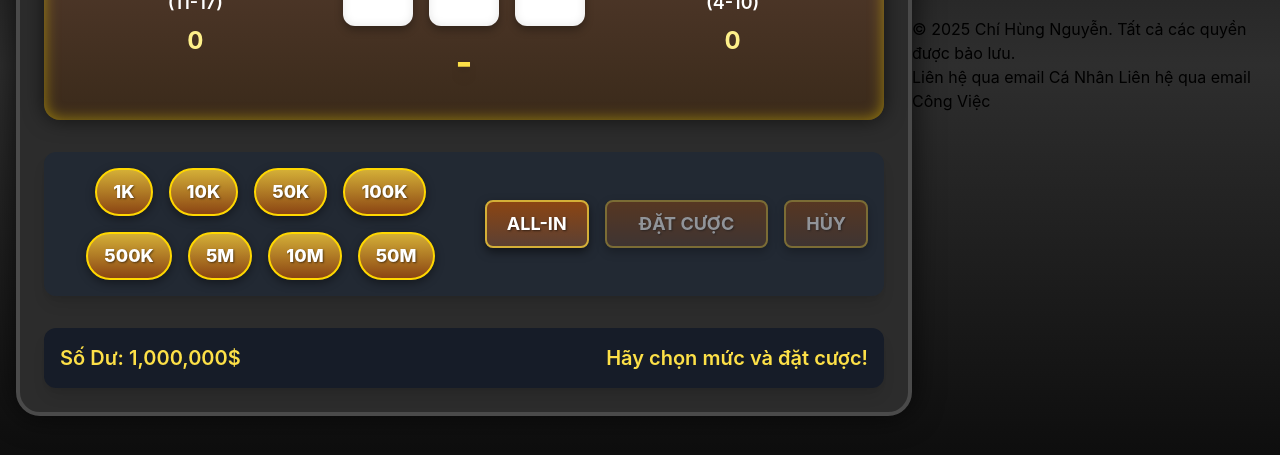
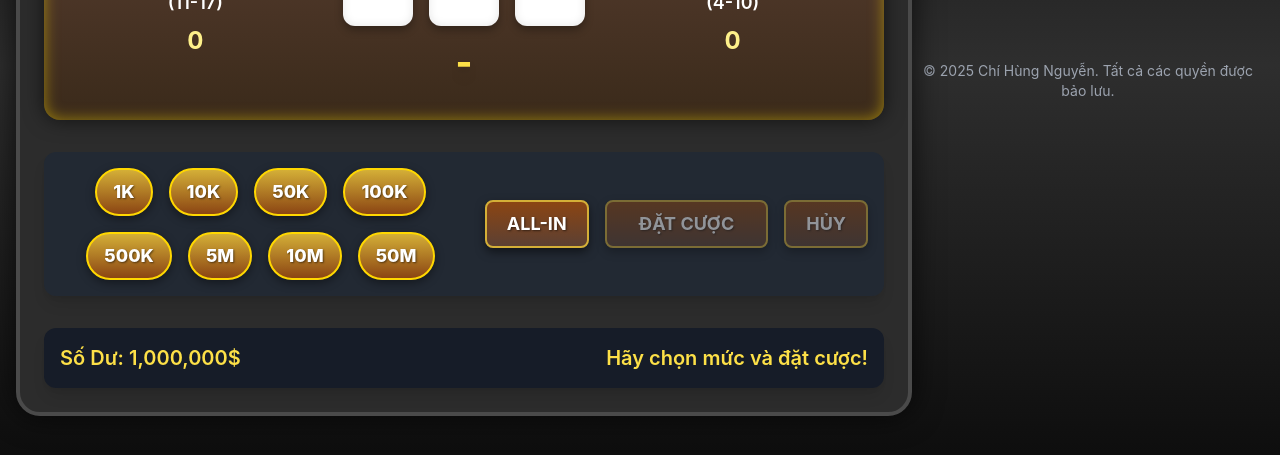
Before and after one commit to chihungnguyen2709/taixiuvjpproxxx, a plain HTML site: page index.html in a window 1280 px wide. Shown: the part 335-790 px from the top of the page. Drawn offline with nearby package versions, Linux system fonts and the light colour scheme; a web font is replaced by a local one.

Commit message:
index.html

```diff
--- a/index.html
+++ b/index.html
@@ -251,6 +251,12 @@
         </div>
 
     </div>
+
+    <!-- Footer -->
+    <footer class="mt-8 text-center text-gray-400 text-sm">
+        <!-- Footer: margin top 8, can giua chu, chu mau xam, font nho -->
+        <p>© 2025 Chí Hùng Nguyễn. Tất cả các quyền được bảo lưu.</p>
+    </footer>
 
     <script>
         // Cac phan tu DOM
@@ -643,19 +649,6 @@
         updateDisplay();
     </script>
 
-<!-- Footer -->
-    <footer class="footer" id="contact">
-        <div class="footer-content">
-            <div class="footer-left">
-                © 2025 Chí Hùng Nguyễn. Tất cả các quyền được bảo lưu.
-            </div>
-            <div class="footer-right">
-                <a href="mailto:nch.hungg@gmail.com">Liên hệ qua email Cá Nhân</a>
-
-                <a href="mailto:chihungnguyen889@gmail.com">Liên hệ qua email Công Việc</a>
-            </div>
-        </div>
-    </footer>
 
 </body>
 </html>
```
